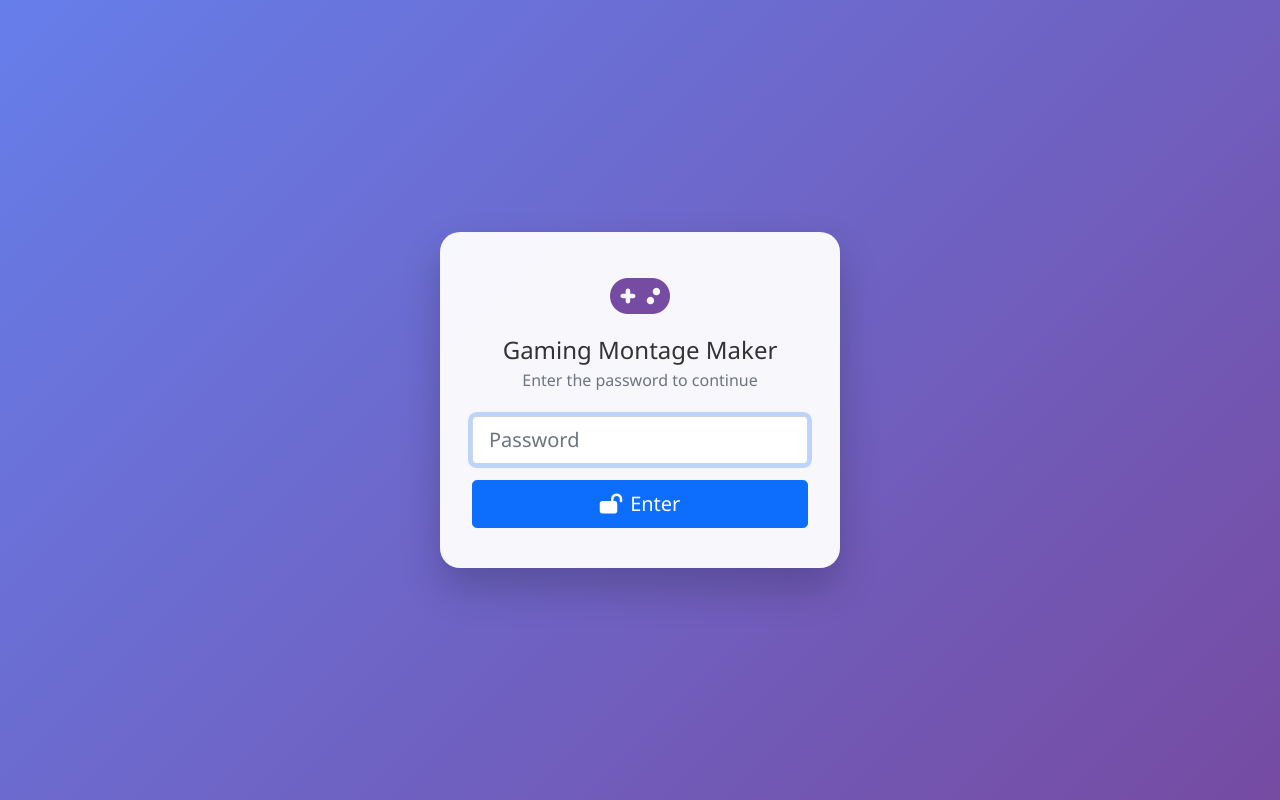
After one commit to nsimpson08/Video-Game-Montage-Maker, a Flask app: template templates/login.html in a window 1280 px wide. The commit adds this page. Run offline with Flask 3, Linux system fonts and the light colour scheme; the template is opened without the code that fills it, so the values that code supplies are empty.

Commit message:
Add an optional password gate controlled by environment variables
REQUIRE_PASSWORD=true makes every page and endpoint require APP_PASSWORD,
checked in a before_request hook. Logins last 30 days, end when the
password changes, and are limited to 10 attempts per 15 minutes per IP.
The gate fails closed if it's on but no password is set.

Co-Authored-By: Claude Opus 5.5 <noreply@anthropic.com>

```diff
--- a/app.py
+++ b/app.py
@@ -4,8 +4,10 @@ import tempfile
 import shutil
 import traceback
 import subprocess
-from datetime import datetime
-from flask import Flask, render_template, request, jsonify, send_file, session
+import hashlib
+import hmac
+from datetime import datetime, timedelta
+from flask import Flask, render_template, request, jsonify, send_file, session, redirect, url_for
 from werkzeug.utils import secure_filename
 from werkzeug.middleware.shared_data import SharedDataMiddleware
 from werkzeug.middleware.proxy_fix import ProxyFix
@@ -58,10 +60,34 @@ def rate_limit_exceeded(e):
     retry_message = "Please try again later."
     try:
         seconds_left = limiter.current_limit.reset_at - time.time()
-        retry_message = f"Please try again in {max(1, int(seconds_left // 60) + 1)} minutes."
+        retry_message = f"Please try again in {max(1, -(-int(seconds_left) // 60))} minutes."  # Minutes, rounded up
     except Exception:
         pass
+    if request.endpoint == 'login':
+        return render_template('login.html', error=f"{e.description} {retry_message}"), 429
     return jsonify({'success': False, 'rate_limited': True, 'error': f"{e.description} {retry_message}"}), 429
+
+# Password gate. With REQUIRE_PASSWORD=true, visitors must enter APP_PASSWORD before anything else
+# works. REQUIRE_PASSWORD=false (or unset) turns it off without deleting the password.
+app.permanent_session_lifetime = timedelta(days=30)
+
+def password_required():
+    return os.environ.get('REQUIRE_PASSWORD', 'false').strip().lower() in ('1', 'true', 'yes', 'on')
+
+def password_fingerprint():
+    """Stored in the login session, so changing APP_PASSWORD signs everyone out"""
+    return hashlib.sha256(os.environ.get('APP_PASSWORD', '').encode()).hexdigest()[:16]
+
+@app.before_request
+def check_password_gate():
+    if not password_required() or request.endpoint in ('login', 'static'):
+        return None
+    if os.environ.get('APP_PASSWORD') and session.get('auth') == password_fingerprint():
+        return None
+    # The page goes to the login screen; other requests get a 401 the page turns into a redirect
+    if request.endpoint == 'index':
+        return redirect(url_for('login'))
+    return jsonify({'success': False, 'login_required': True, 'error': 'Password required'}), 401
 
 # Server-wide cap on montages running at once, since each one uses a lot of CPU for ffmpeg
 MAX_CONCURRENT_MONTAGES = 2
@@ -117,6 +143,27 @@ def cleanup_old_files():
 @app.route('/')
 def index():
     return render_template('index.html')
+
+@app.route('/login', methods=['GET', 'POST'])
+@limiter.limit("10 per 15 minutes", methods=['POST'], error_message="Too many password attempts.")
+def login():
+    if not password_required():
+        return redirect(url_for('index'))
+
+    error = None
+    if request.method == 'POST':
+        expected_password = os.environ.get('APP_PASSWORD', '')
+        entered_password = request.form.get('password', '')
+        if not expected_password:
+            # Fail closed: the gate is on but no password is set, so nobody gets in
+            error = 'The site password has not been set up yet.'
+        elif hmac.compare_digest(entered_password.encode(), expected_password.encode()):
+            session.permanent = True
+            session['auth'] = password_fingerprint()
+            return redirect(url_for('index'))
+        else:
+            error = 'Incorrect password.'
+    return render_template('login.html', error=error)
 
 @app.route('/uploads/video/<filename>')
 def serve_video(filename):
--- a/config.py
+++ b/config.py
@@ -12,6 +12,8 @@ class Config:
     # Flask Configuration
     SECRET_KEY = os.environ.get('SECRET_KEY') or 'your-secret-key-change-this-in-production'
     DEBUG = os.environ.get('FLASK_DEBUG', 'True').lower() == 'true'
+
+    SESSION_COOKIE_SAMESITE = 'Lax'
 
     # File Upload Configuration
     MAX_CONTENT_LENGTH = 16 * 1024 * 1024  # 16MB max file size
@@ -71,6 +73,7 @@ class DevelopmentConfig(Config):
 class ProductionConfig(Config):
     """Production configuration"""
     DEBUG = False
+    SESSION_COOKIE_SECURE = True  # Only send the login cookie over HTTPS
     SECRET_KEY = os.environ.get('SECRET_KEY') or os.urandom(24)
     AUTO_CLEANUP = True
 
--- /dev/null
+++ b/templates/login.html
@@ -0,0 +1,85 @@
+<!DOCTYPE html>
+<html lang="en">
+<head>
+    <meta charset="UTF-8">
+    <meta name="viewport" content="width=device-width, initial-scale=1.0">
+    <title>Gaming Montage Maker</title>
+    <link href="https://cdn.jsdelivr.net/npm/bootstrap@5.1.3/dist/css/bootstrap.min.css" rel="stylesheet">
+    <link href="https://cdnjs.cloudflare.com/ajax/libs/font-awesome/6.0.0/css/all.min.css" rel="stylesheet">
+    <script>
+        // Match the theme chosen on the main page
+        try {
+            document.documentElement.setAttribute('data-theme', localStorage.getItem('theme') || 'light');
+        } catch (e) {}
+    </script>
+    <style>
+        :root {
+            --bg-gradient: linear-gradient(135deg, #667eea 0%, #764ba2 100%);
+            --main-bg: rgba(255, 255, 255, 0.95);
+            --text-color: #333;
+            --muted-color: #6c757d;
+            --input-bg: #fff;
+            --border-color: #ced4da;
+        }
+
+        [data-theme="dark"] {
+            --bg-gradient: linear-gradient(135deg, #1a1a2e 0%, #16213e 100%);
+            --main-bg: rgba(30, 30, 30, 0.95);
+            --text-color: #f0f0f0;
+            --muted-color: #adb5bd;
+            --input-bg: #2d2d2d;
+            --border-color: #444;
+        }
+
+        body {
+            background: var(--bg-gradient);
+            min-height: 100vh;
+            display: flex;
+            align-items: center;
+            justify-content: center;
+            padding: 16px;
+            font-family: 'Segoe UI', Tahoma, Geneva, Verdana, sans-serif;
+            color: var(--text-color);
+        }
+
+        .login-card {
+            background: var(--main-bg);
+            border-radius: 20px;
+            box-shadow: 0 20px 40px rgba(0, 0, 0, 0.2);
+            padding: 2.5rem 2rem;
+            width: 100%;
+            max-width: 400px;
+        }
+
+        .login-card .text-muted {
+            color: var(--muted-color) !important;
+        }
+
+        .login-card .form-control {
+            background: var(--input-bg);
+            border-color: var(--border-color);
+            color: var(--text-color);
+        }
+    </style>
+</head>
+<body>
+    <main class="login-card text-center">
+        <i class="fas fa-gamepad fa-3x mb-3" style="color: #764ba2;"></i>
+        <h1 class="h4 mb-1">Gaming Montage Maker</h1>
+        <p class="text-muted mb-4">Enter the password to continue</p>
+
+        {% if error %}
+        <div class="alert alert-danger py-2" role="alert">{{ error }}</div>
+        {% endif %}
+
+        <form method="post" action="{{ url_for('login') }}">
+            <label for="password" class="visually-hidden">Password</label>
+            <input type="password" class="form-control form-control-lg mb-3" id="password" name="password"
+                   placeholder="Password" autocomplete="current-password" required autofocus>
+            <button type="submit" class="btn btn-primary btn-lg w-100">
+                <i class="fas fa-lock-open me-2"></i>Enter
+            </button>
+        </form>
+    </main>
+</body>
+</html>
```
Also changed, not shown: templates/index.html (+10 -0 lines), README.md.
